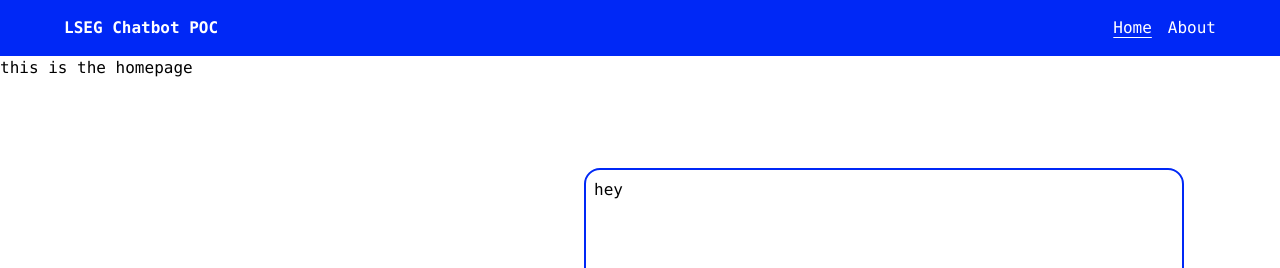
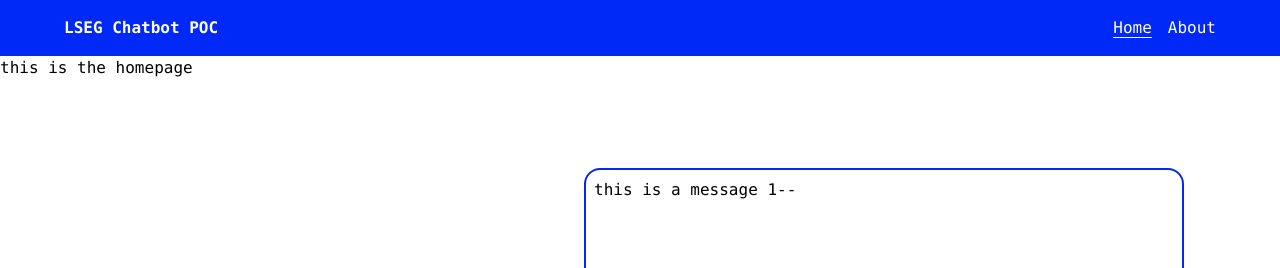
Before and after one commit to con17man/lseg-assignment, a Vue app: page / in a window 1280 px wide. Both pictures are taken after a click on the button 1224 px from the left and 744 px from the top of the page. Shown: the top 268 px of the page. Built offline with nearby package versions, Linux system fonts and the light colour scheme.

Commit message:
create generic chat message component

```diff
--- /dev/null
+++ b/src/components/LsegChatMsg.vue
@@ -0,0 +1,31 @@
+<script setup>
+
+const props = defineProps({
+  text: {
+    type: String,
+    required: true
+  },
+  options: {
+    type: Array,
+    required: false
+  },
+  isUser: {
+    type: Boolean,
+    default: false
+  }
+});
+
+</script>
+
+<template>
+  <div class="chat__msg">
+    this is a message
+    <slot />
+  </div>
+</template>
+
+<style scoped lang="scss">
+.chat__msg {
+  @apply w-8/12 flex flex-wrap
+}
+</style>
--- a/src/components/LsegChatbot.vue
+++ b/src/components/LsegChatbot.vue
@@ -1,9 +1,10 @@
 <script setup>
 import { reactive } from 'vue';
 import LsegButton from './LsegButton.vue';
+import LsegChatMsg from './LsegChatMsg.vue';
 
 const data = reactive({
-  chatToggle: false
+  chatToggle: false,
 });
 
 const emit = defineEmits(['startChat']);
@@ -29,7 +30,7 @@ const toggleConversationView = () => {
 
   <!-- Chat window -->
   <div v-if="data.chatToggle" class="chat">
-    hey
+    <lseg-chat-msg>1--</lseg-chat-msg>
   </div>
 </template>
 
```
